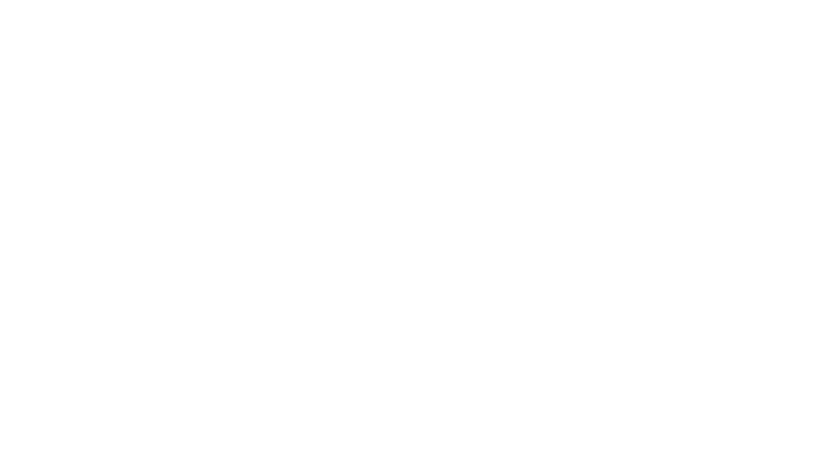
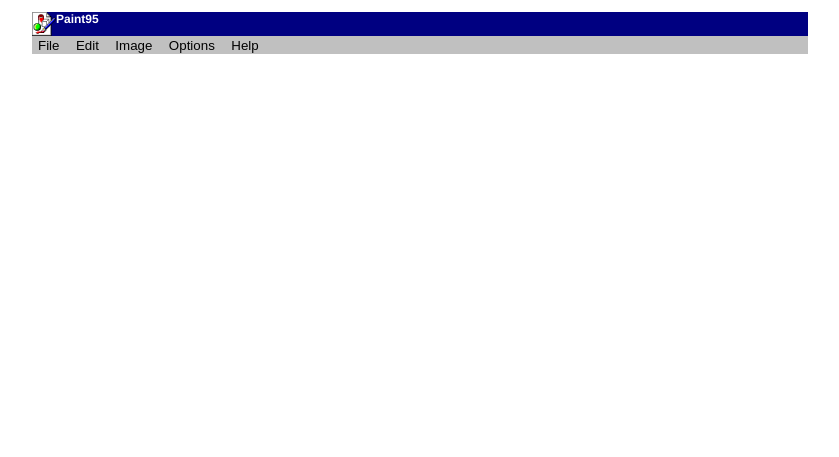
Before and after one commit to hectormoba/paint95, a plain HTML site: page index.html in a window 1280 px wide. Shown: the whole page, without its empty margins (220-1059 px from the left). Drawn offline with Linux system fonts and the light colour scheme.

Commit message:
added styles, container and buttons

```diff
--- a/index.html
+++ b/index.html
@@ -5,5 +5,30 @@
         <script src="index.js"></script>
         <link href="./styles/index.css" rel="stylesheet" />
     </head>
-    <body></body>
+    <body>
+        <div class="container">
+            <nav>
+                <div>
+                    <div class="title_inner_wrapper">
+                        <img
+                            src="./icons/top_window_logo.webp"
+                            width="24"
+                            height="24"
+                        />
+                        <h1>Paint95</h1>
+                    </div>
+                </div>
+                <div class="default_background">
+                    <button>File</button>
+                    <button>Edit</button>
+                    <button>Image</button>
+                    <button>Options</button>
+                    <button>Help</button>
+                </div>
+            </nav>
+            <main>
+                <canvas id="paint_zone" width="500" height="400"></canvas>
+            </main>
+        </div>
+    </body>
 </html>
--- a/index.js
+++ b/index.js
@@ -1 +1,2 @@
-console.log("test");
+const queryEl = (selector) => document.querySelector(selector);
+const queryEls = (selector) => document.querySelectorAll(selector);
--- a/styles/index.css
+++ b/styles/index.css
@@ -11,3 +11,37 @@ body {
     padding: var(--space-2);
     font-family: Helvetica, sans-serif;
 }
+
+#container {
+    border: 1px solid var(--color-neutral-500);
+}
+
+nav {
+    width: 100%;
+    h1 {
+        font-size: var(--font-size-1);
+        color: var(--color-neutral-0);
+    }
+    .title_inner_wrapper {
+        display: flex;
+        background-color: var(--color-bg-head);
+    }
+}
+
+button {
+    border: none;
+    background-color: inherit;
+    &:hover {
+        box-shadow:
+            1px 1px var(--color-bg-neutral-900),
+            inset 1px 1px var(--color-bg-neutral-0);
+    }
+}
+
+.default_background {
+    background-color: var(--color-bg-neutral-500);
+}
+
+#paint_zone {
+    background-color: var(--color-bg-neutral-0);
+}
--- a/styles/variables.css
+++ b/styles/variables.css
@@ -11,4 +11,11 @@
     --space-10: calc(var(--space-1) * 10);
     --space-11: calc(var(--space-1) * 11);
     --space-12: calc(var(--space-1) * 12);
+    --font-size-1: 12px;
+    --color-bg-head: #000081;
+    --color-bg-neutral-0: #fff;
+    --color-bg-neutral-500: #c0c0c0;
+    --color-bg-neutral-900: #000;
+    --color-neutral-0: #fff;
+    --color-neutral-500: #c0c0c0;
 }
```
